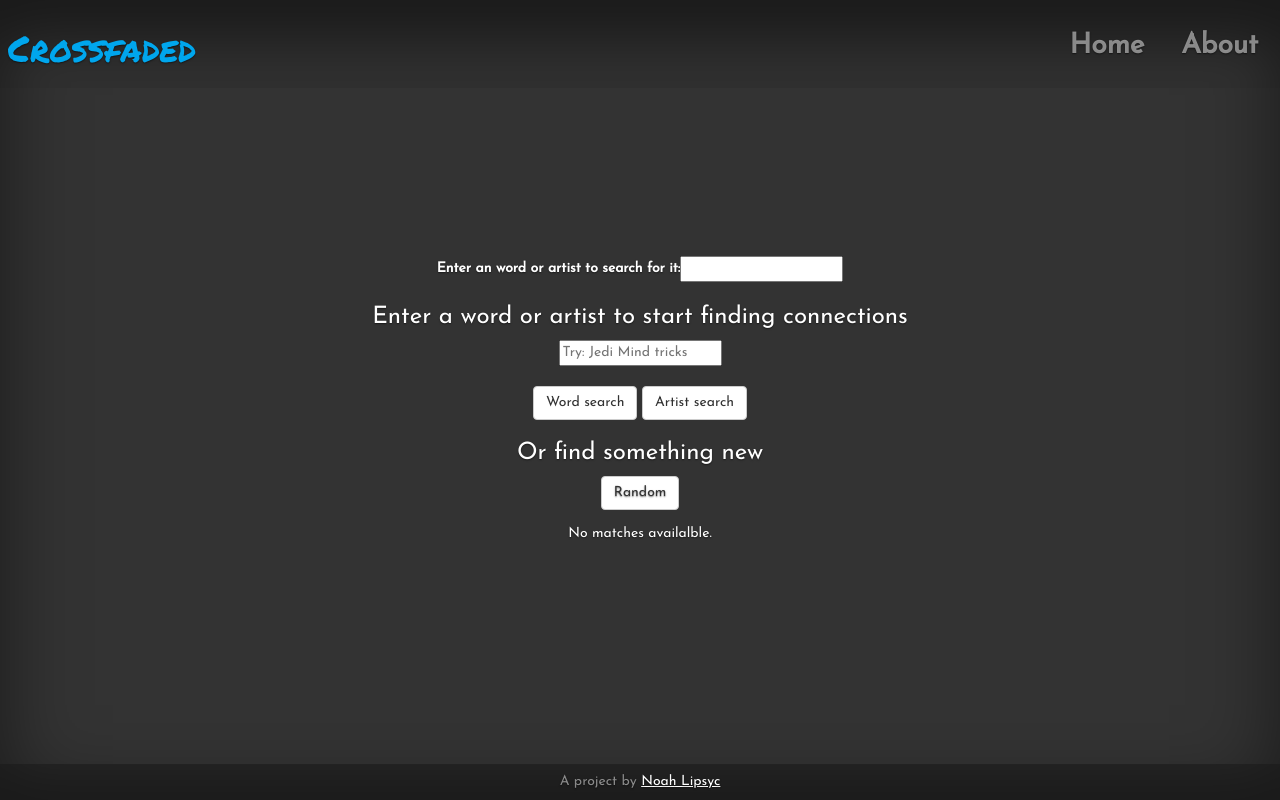
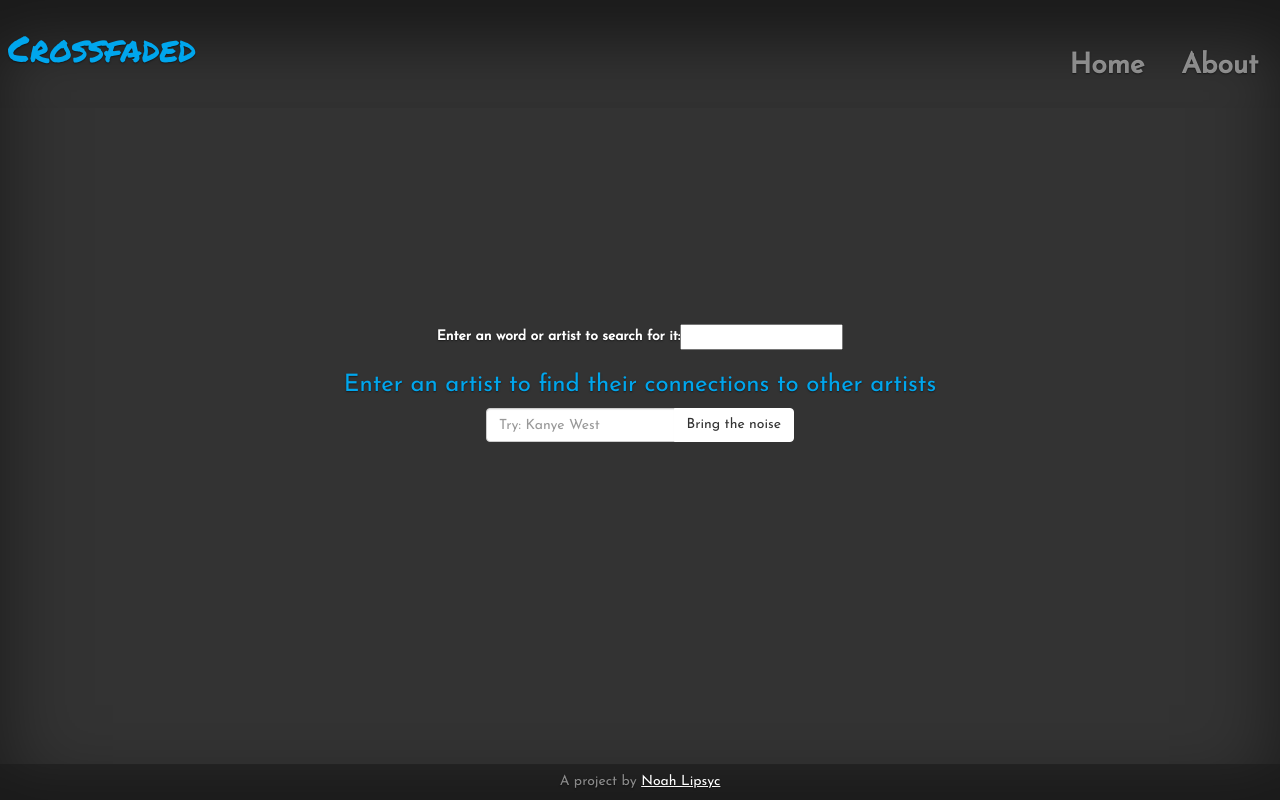
Before and after one commit to nlipsyc/crossfaded, a Django app: template hhlookup/templates/hhlookup/index.html in a window 1280 px wide. Run offline with Django 3.2, Linux system fonts and the light colour scheme; the template is opened without the code that fills it: values that come from a table or form of the project are taken from there, others are empty; parts of the project's set-up code (start-up, migrations or seed data) failed here and were passed over; some libraries are stand-ins or nearby versions.

Commit message:
UI changes, clearfix, important text highlgihted

```diff
--- a/hhlookup/static/hhlookup/style.css
+++ b/hhlookup/static/hhlookup/style.css
@@ -17,10 +17,23 @@ input{
         color:#333;
 }
 
-.highlight{
-        background-color: rgba(255, 180, 0, 1);
+.important{
+        color: rgba(0, 166, 237, 1);
 }
 
+p.lyrics{
+        color: rgb(196, 196, 196);
+}
+
+.highlight{
+        color: rgb(255, 255, 255);
+        font-weight: bold;
+}
+
+.center{
+        margin-left: auto;
+        margin-right: auto;
+}
 .masthead-brand, .masthead-brand:hover{
         font-family: 'Permanent Marker', sans-serif;
         color: rgba(0, 166, 237, 1);
@@ -60,6 +73,13 @@ input{
 
 .songContainer h3{
         font-family:'Permanent Marker', sans-serif;
+}
+
+.songContainer.even{
+        float:right;
+}
+.songContainer.odd{
+        clear:both;
 }
 
 .youtube{
--- a/hhlookup/templates/base.html
+++ b/hhlookup/templates/base.html
@@ -37,7 +37,7 @@
             <div class="cover-container">
              <div class="masthead clearfix">
                 <div class="inner">
-                    <h1 class="masthead-brand">Crossfaded</h1>
+                        <h1><a class="masthead-brand" href="/crossfaded/">Crossfaded</a></h1>
                     <nav>
                     <ul class="nav nav-masthead">
                             <li> <a class="nav-link" href="/crossfaded/">Home</a></li>
--- a/hhlookup/templates/hhlookup/about.html
+++ b/hhlookup/templates/hhlookup/about.html
@@ -4,9 +4,9 @@
 
 {% block content %}
     <h2>About</h2>
+    <p class="lg-type">Crossfaded takes a database of hip hop lyrics, removes <a href="https://en.wikipedia.org/wiki/Stop_words">stop words</a>and breaks them into 5 word <a href="https://en.wikipedia.org/wiki/N-gram">ngrams</a>.  It then looks for ngrams that are shared between multiple songs.<br> </p>
     <p class="lg-type">Crossfaded is an ongoing project that uses a corpus of hip hop lyrics to find interesting links between hip hop artists. By finding unique phrases that are only shared by a few artist, we can establish connections between them. These shared phrases could come about as a result of paying homage, intertextual allusion, or simple plagiarism. Outside the realm of modern intellectual property, this is a common an well accepted practice in blues music, a genre where rap music has deep roots.<br></p>
 
-    <p class="lg-type">Crossfaded takes a database of hip hop lyrics, removes <a href="https://en.wikipedia.org/wiki/Stop_words">stop words</a>and breaks them into 5 word <a href="https://en.wikipedia.org/wiki/N-gram">ngrams</a>.  It then looks for ngrams that are shared between multiple songs.<br> </p>
     <p class="lg-type">Crossfaded off that Pandas and CSS, <br>
         Python for the data, serving: Nginx<br>
         Try to touch my Django flow I'll cut you low, DDoS you bro<br>
--- a/hhlookup/templates/hhlookup/index.html
+++ b/hhlookup/templates/hhlookup/index.html
@@ -7,16 +7,28 @@
                 <form method="GET">
                     {% csrf_token %}
                     {{ form }}
-                    <h3>Enter a word or artist to start finding connections</h3>
-                    <input type="text" name="match_search" placeholder="Try: Jedi Mind tricks">
-                    </br></br>
-                    <input type="submit" value="Word search" name= 'word_search' class='btn btn-default'>
-                    <input type="submit" value="Artist search" name='artist_search' class='btn btn-default'>
+                    <!-- If we have matches, this doesn't need to be so big -->
+                    {% if current_search %}
+                    <h4>Enter an artist to find their connections to other artists</h4>
+                    {% else %}
+                    <h3 class="important">Enter an artist to find their connections to other artists</h3>
+                    {% endif %}
+                    <div class="input-group col-lg-3 center">
+                            <input class="form-control" type="text" name="match_search" placeholder="Try: Kanye West">
+                            <!--Disabling word search.  Possible bring back as an easter egg -->
+                            <!--<input type="submit" value="Word search" name= 'word_search' class='btn btn-default'>-->
+                            <span class="input-group-btn">
+                                    <input class="btn btn-secondary" type="submit" value="Bring the noise" name='artist_search' class='btn btn-default'>
+                            </span>
+                    </div>
+                    <!--Removing the random for now
                     <h3>Or find something new</h3>
                     <a href="/crossfaded/" class="btn btn-default">Random</a>
+                    -->
 
                 </form>
-
+                </br>
+                <div>
                 <!-- Are we searching by keyword? -->
                 {% if match_list and not artist_view %}
                     <ul class="match_list">
@@ -26,6 +38,7 @@
                     </ul>
                 <!--Are we searching by artist name -->
                 {% elif match_list and artist_view %}
+                <h2 class="important">Pick one of the lyrics that connects {{current_search|title}} to another artist</h2>
                     <ul class="match_list artist_matches">
                         {% for m in match_list %}
                         <li><a href="{% url 'match_page' m.slug %}">
@@ -38,7 +51,9 @@
 
                    {% endfor %}
                     </ul>
-                {% else %}
+                    <!-- If the queryset exists but is empty (exculdes the case where they are just hitting the hompage for the first time) -->
+                {% elif has_searched %}
                         <p>No matches availalble.</p>
                 {% endif %}
+                </div>
 {% endblock %}
--- a/hhlookup/urls.py
+++ b/hhlookup/urls.py
@@ -18,4 +18,4 @@ urlpatterns = [
 ######
 #             url(r'^api/v1/$', views.song_list),
 #             url(r'^api/v1/(?P<pk>[0-9]+)/$', views.song_detail),
-#             ]
+             ]
```
Also changed, not shown: hhlookup/templates/hhlookup/match.html (+15 -5 lines), hhlookup/views.py (+12 -6 lines).
